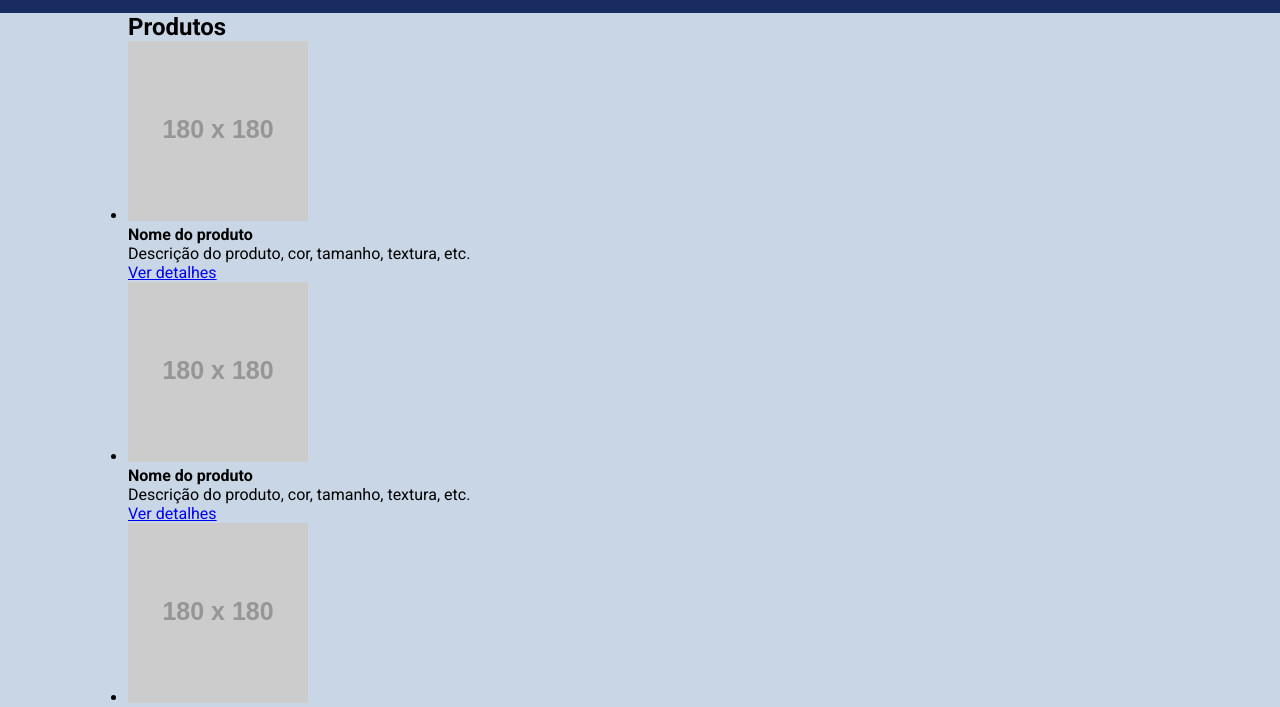
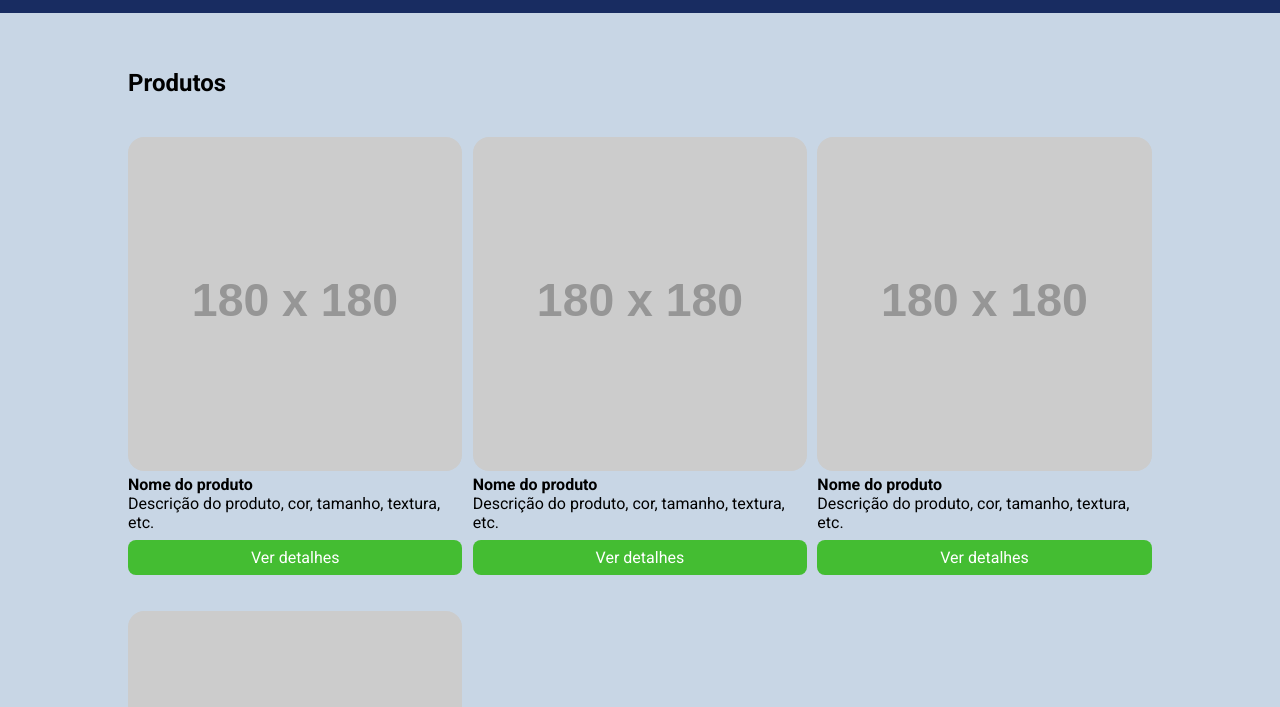
Before and after one commit to pabsoftware/curso_ebac_frontend, a website: page index.html in a window 1280 px wide. Shown: the part 93-800 px from the top of the page. Drawn offline with Linux system fonts and the light colour scheme; placeholder pictures from the web are drawn by us.

Commit message:
Estilizando seção produtos

```diff
--- a/source/main.scss
+++ b/source/main.scss
@@ -22,6 +22,9 @@ body{
     width: 100%;
     margin: 0 auto;
 }
+li {
+    list-style: none;
+}
 
 header {
     background-color: #182C61;
@@ -37,7 +40,7 @@ header {
             display: flex;
         }
             li{
-            list-style: none;
+
             font-weight: bold;
             margin-left: 24px;
 
@@ -50,6 +53,38 @@ header {
     }
 }
 
+section {
+    padding: 56px 0;
+    .products {
+        margin-top: 40px;
+        display: grid;
+        grid-template-columns: repeat(3, 32.66%);
+        column-gap: 1%;
+        row-gap: 4%;
+        width: 100%;
+    }
+
+        img {
+            width: 100%;
+            border-radius: 16px;
+        }
+
+        .product-button {
+            display: block;
+            background-color: variaveis.$corBoteos;
+            color: #fff;
+            text-align: center;
+            padding: 8px 0;
+            border-radius: 8px;
+            margin-top: 8px;
+            text-decoration: none;
+            &:hover {
+                background-color: #4cd137;
+            }
+        }
+
+}
+
 @media screen and (max-width: variaveis.$mobile){
     .container{
         max-width: 80%;
```
Also changed, not shown: build/main.css, 1 other file.
